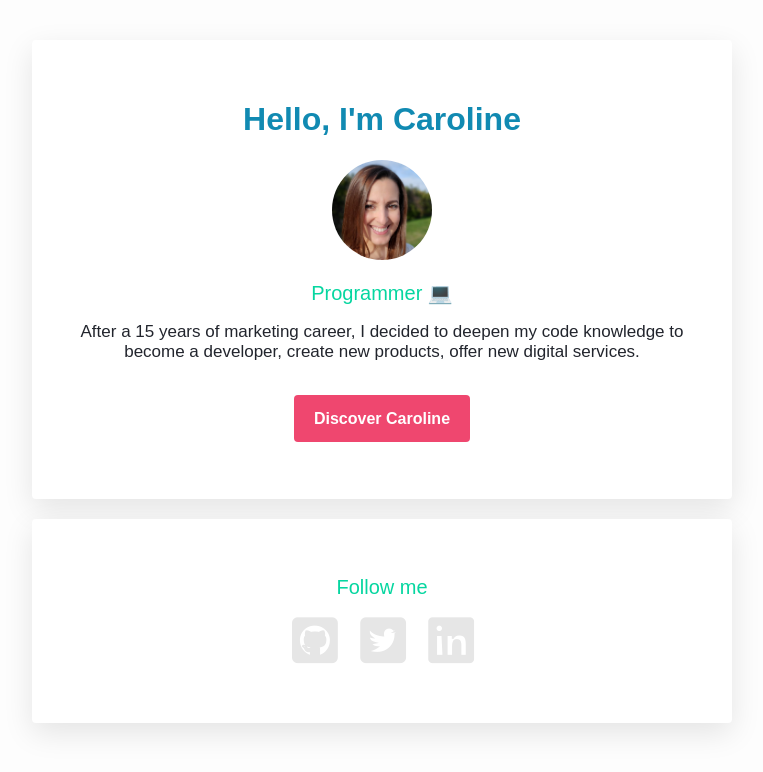
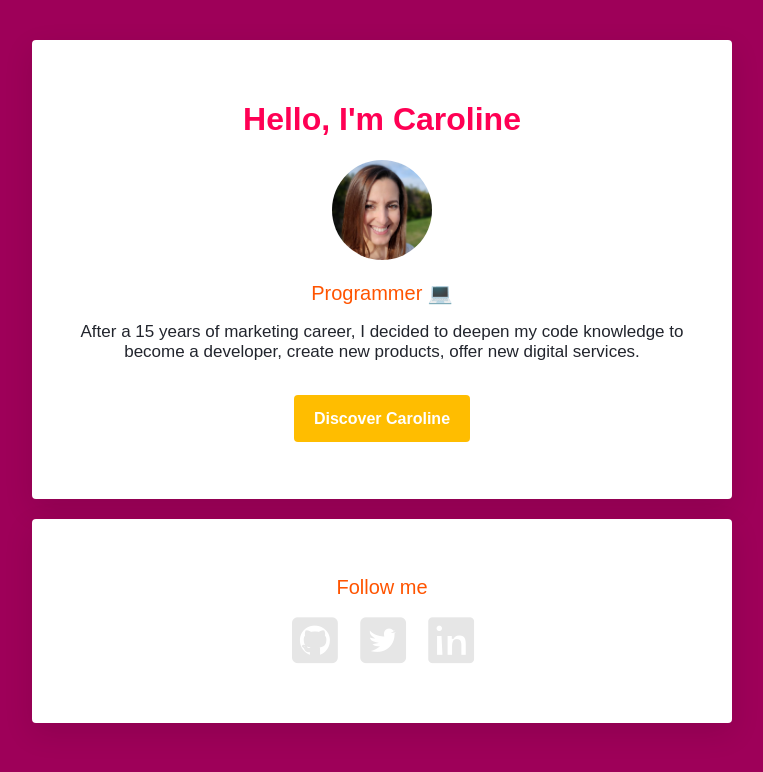
Before and after one commit to Caroline-B75/profile, a plain HTML site: page index.html in a window 1280 px wide. Shown: the whole page, without its empty margins (258-1021 px from the left). Drawn offline with Linux system fonts and the light colour scheme.

Commit message:
Update style.css

```diff
--- a/style.css
+++ b/style.css
@@ -1,5 +1,5 @@
 body {
-  background-color: #fdfdfd;
+  background-color: #9e0059;
   color: #22252d;
   font-family: 'Noto+Sans+JP', sans-serif;
   font-size: 17px;
@@ -11,12 +11,12 @@ h1, h2, h3 {
   font-family: 'Noto+Sans+JP', sans-serif;
 }
 h1 {
-  color: #118ab2;
+  color: #ff0054;
   font-size: 32px;
   font-weight: 700;
 }
 h2 {
-  color: #06d6a0;
+  color: #ff5400;
   font-size: 20px;
   font-weight: lighter;
   font-weight: 500;
@@ -37,7 +37,7 @@ a:hover {
 }
 
 .btn-pink {
-  background-color: #ef476f;
+  background-color: #ffbd00;
   color: white;
   padding: 15px 20px;
   border-radius: 4px;
@@ -45,7 +45,7 @@ a:hover {
 }
 
 .btn-pink:hover {
-  background-color: #f5003a;
+  background-color: #FFBD00;
   color: white;
 }
 
```
